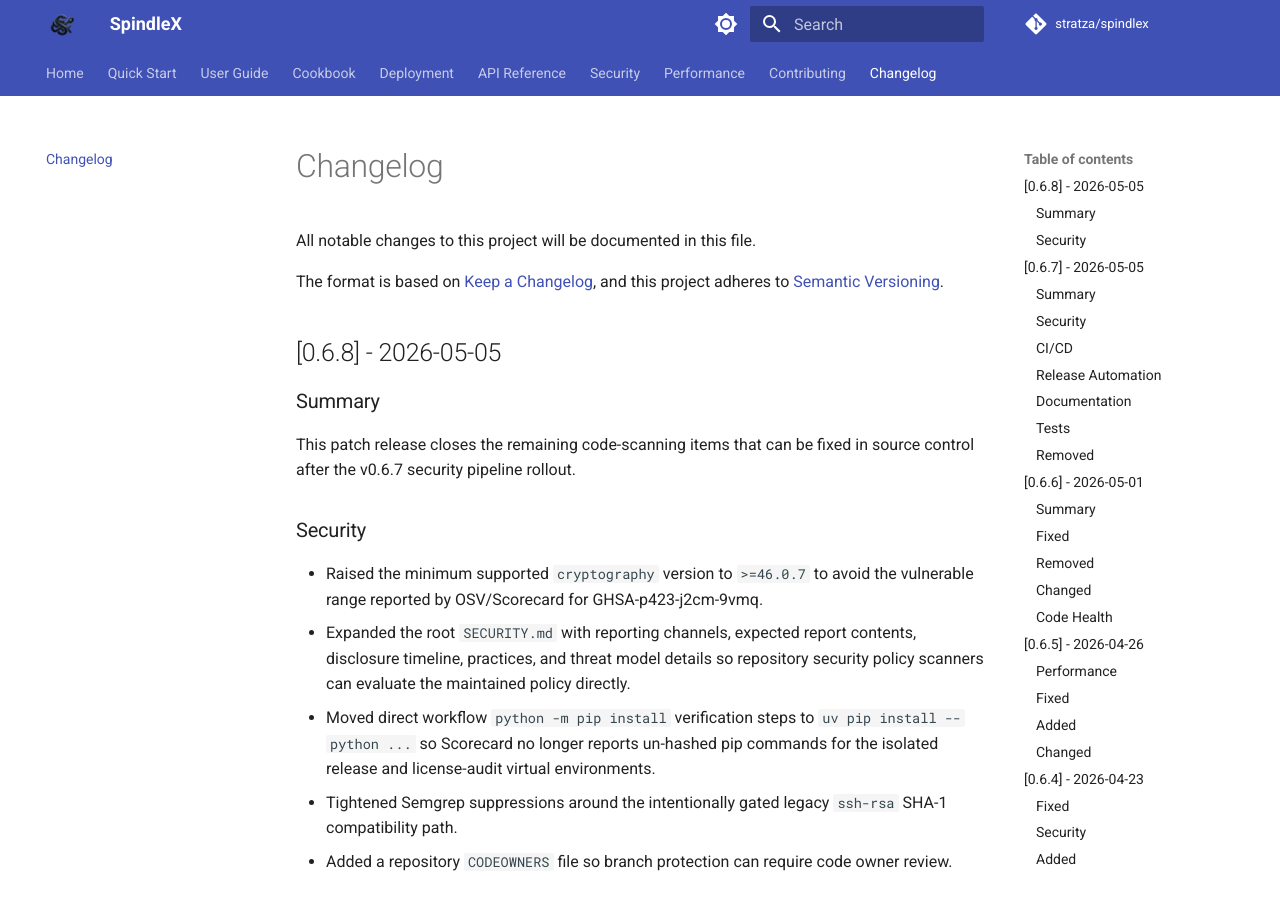
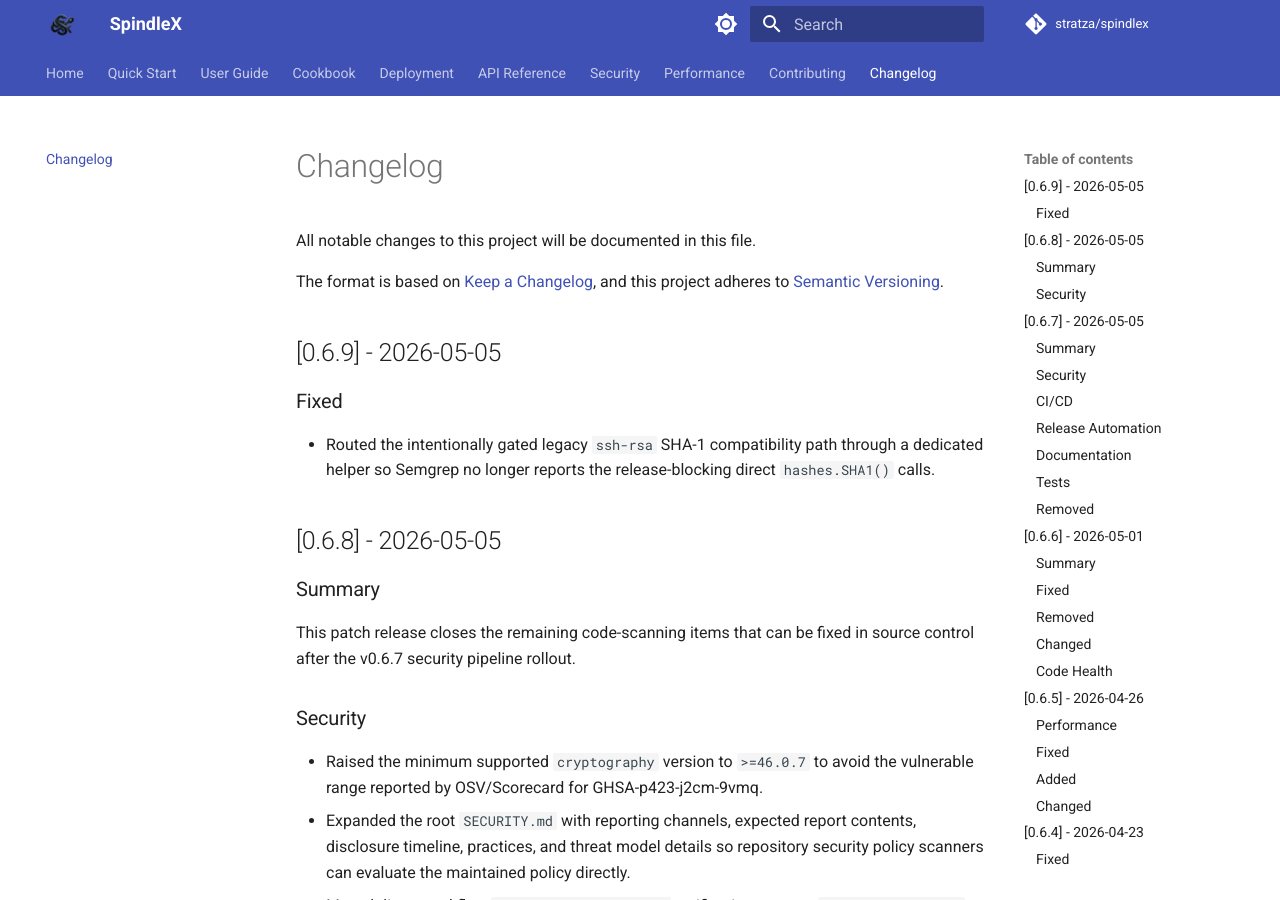
Before and after one commit to stratza/spindlex, an MkDocs documentation site: the page built from docs/changelog.md, in a window 1280 px wide and 900 px high. Built offline with MkDocs 1.6.1 and Material for MkDocs 9.7.7, drawn with Linux system fonts in a browser that asks for light colours; comment, search, counter and statistics services are not loaded.

Commit message:
security: unblock semgrep legacy sha1 scan

```diff
--- a/docs/changelog.md
+++ b/docs/changelog.md
@@ -3,6 +3,11 @@
 All notable changes to this project will be documented in this file.
 
 The format is based on [Keep a Changelog](https://keepachangelog.com/en/1.0.0/), and this project adheres to [Semantic Versioning](https://semver.org/spec/v2.0.0.html).
+
+## [0.6.9] - 2026-05-05
+
+### Fixed
+*   Routed the intentionally gated legacy `ssh-rsa` SHA-1 compatibility path through a dedicated helper so Semgrep no longer reports the release-blocking direct `hashes.SHA1()` calls.
 
 ## [0.6.8] - 2026-05-05
 
```
Also changed, not shown: 1 other file.
